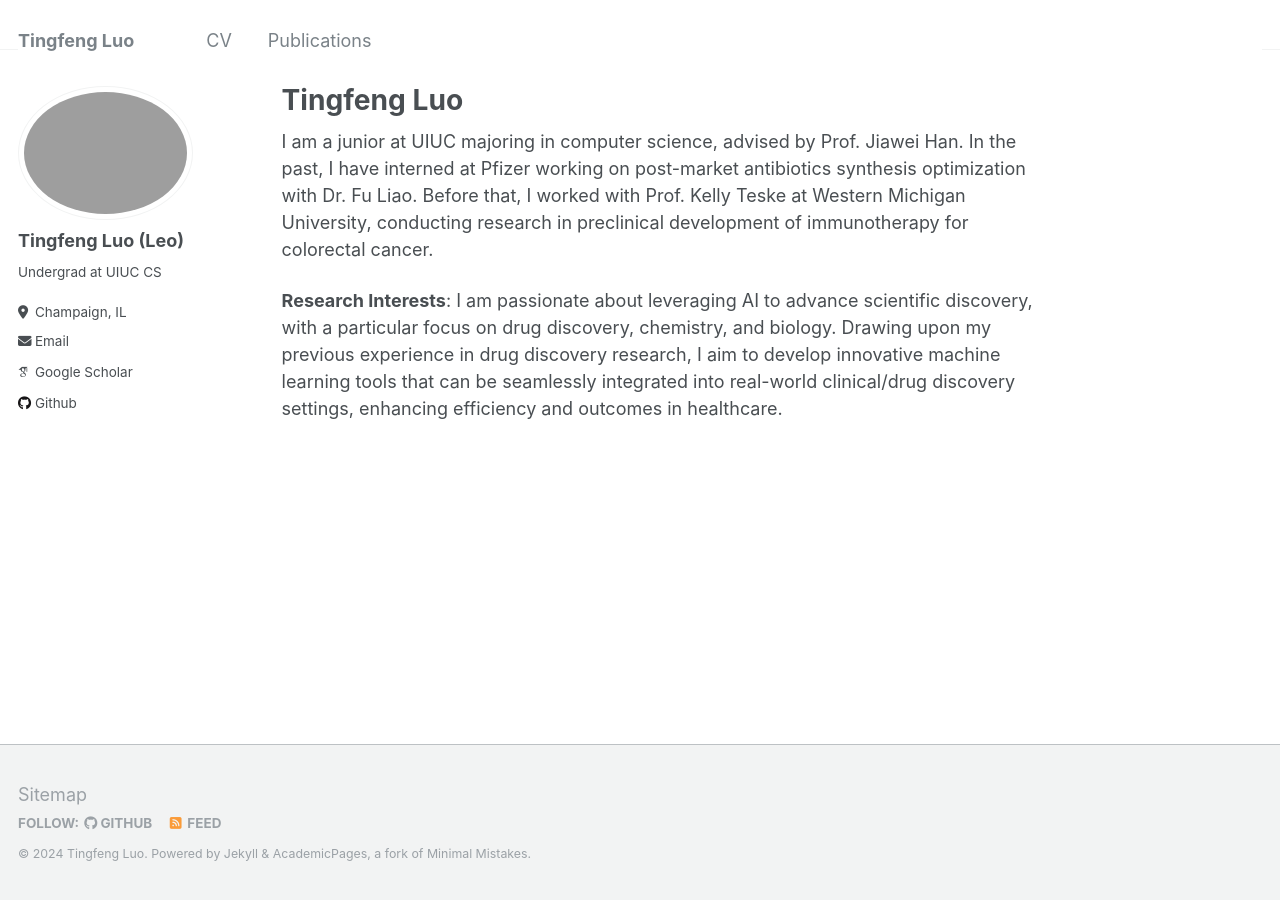
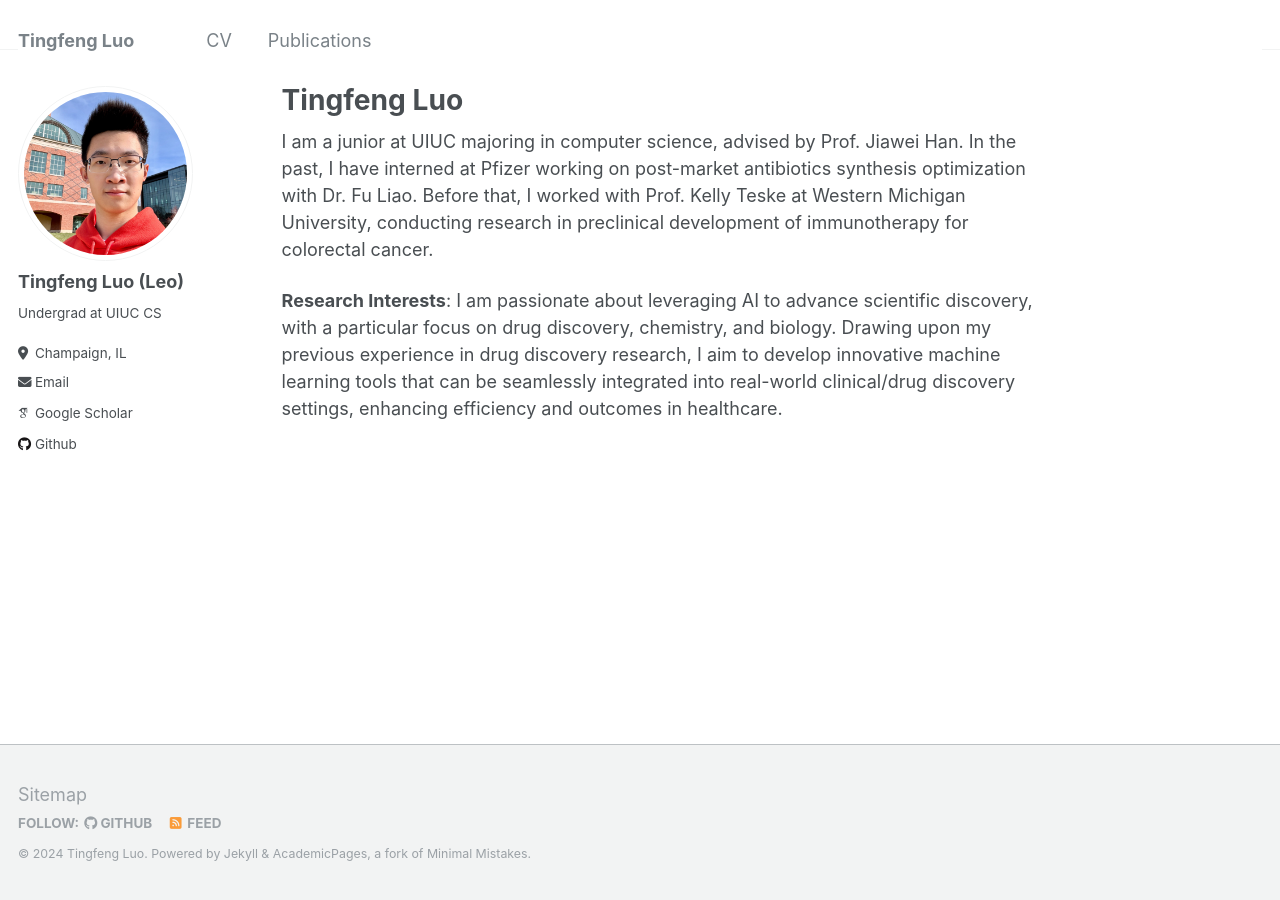
Before and after one commit to TingfengLuo/TingfengLuo.github.io, a Jekyll site: the page built from _pages/about.md, in a window 1280 px wide. Built offline with Jekyll 4.4.1, drawn with Linux system fonts in a browser that asks for light colours; some web fonts are replaced.

Commit message:
fixed this time

```diff
--- a/_config.yml
+++ b/_config.yml
@@ -21,7 +21,7 @@ repository: "TingfengLuo/TingfengLuo.github.io"
 #               Additional customization can be done by editing /_includes/author-profile.html
 author:
   # Biographic information
-  avatar: "avatar2.jpg"
+  avatar: "avatar1.jpg"
   name: "Tingfeng Luo (Leo)"
   pronouns: # example: "she/her"
   bio: "Undergrad at UIUC CS"
--- a/_sass/_sidebar.scss
+++ b/_sass/_sidebar.scss
@@ -82,7 +82,7 @@
 .author__avatar {
   display: table-cell;
   vertical-align: top;
-  width: auto;
+  width: 64px;
   // set width only, for non-square avatars
   // height: 36px;
 
```
Also changed, not shown: images/avatar1.jpg (added).
